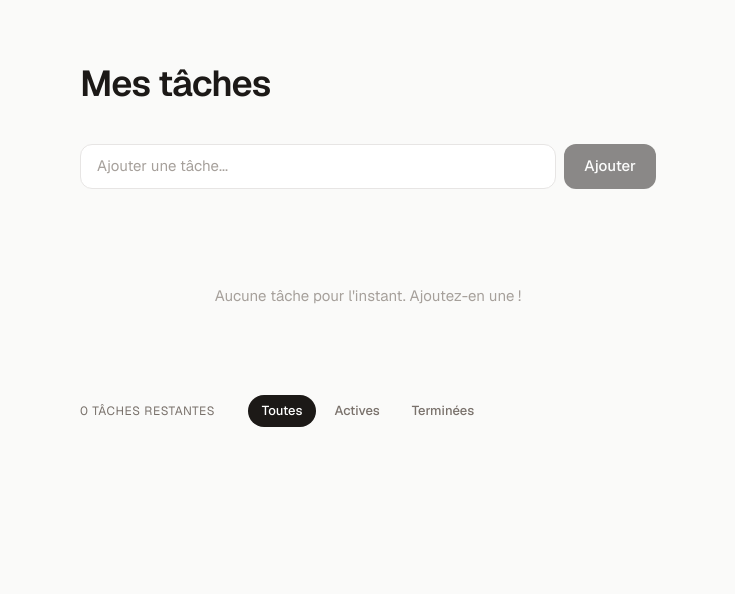
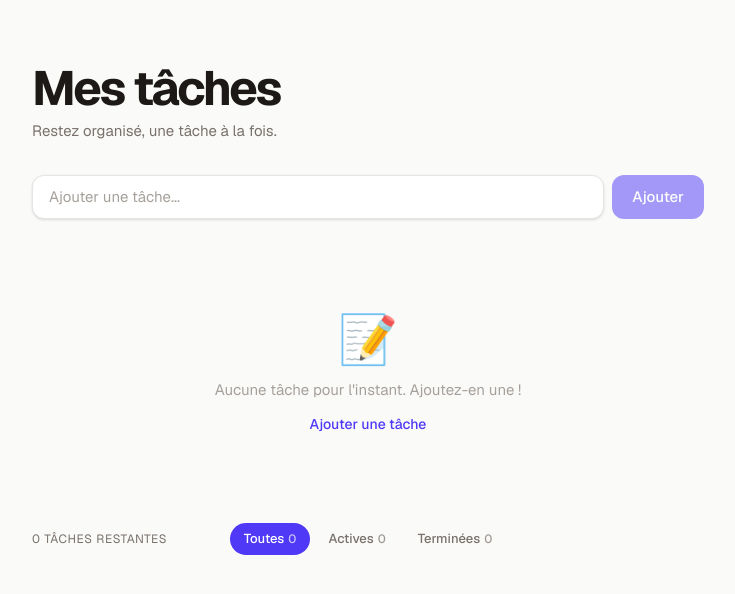
Before and after one commit to soumahoromemon47-glitch/taskflow, a Next.js app: page / in a window 1280 px wide. Shown: the top 594 px of the page, without its empty margins (272-1007 px from the left). Built offline with nearby package versions, Linux system fonts and the light colour scheme.

Commit message:
style: add indigo accent, visual hierarchy and empty state illustration

```diff
--- a/src/app/page.tsx
+++ b/src/app/page.tsx
@@ -22,12 +22,15 @@ export default function Home() {
 
   return (
     <main className="min-h-screen bg-stone-50 px-4 py-16 text-[15px] text-stone-900">
-      <div className="mx-auto max-w-xl">
-        <h1 className="mb-10 text-4xl font-semibold tracking-tight text-stone-900">
+      <div className="mx-auto max-w-2xl">
+        <h1 className="text-5xl font-bold tracking-tighter text-stone-900">
           Mes tâches
         </h1>
+        <p className="mt-2 text-stone-500">Restez organisé, une tâche à la fois.</p>
 
-        <TaskForm onAdd={addTask} />
+        <div className="mt-8">
+          <TaskForm onAdd={addTask} />
+        </div>
 
         <div className="mt-8">
           <TaskList
@@ -39,6 +42,7 @@ export default function Home() {
             onClearCompleted={clearCompleted}
             activeCount={activeCount}
             completedCount={completedCount}
+            totalCount={allTasks.length}
           />
         </div>
       </div>
--- a/src/components/TaskForm.tsx
+++ b/src/components/TaskForm.tsx
@@ -45,12 +45,12 @@ export default function TaskForm({ onAdd }: TaskFormProps) {
         value={title}
         onChange={(event) => setTitle(event.target.value)}
         placeholder="Ajouter une tâche..."
-        className="flex-1 rounded-xl border border-stone-200 bg-white px-4 py-2.5 text-[15px] text-stone-900 transition-colors placeholder:text-stone-400 focus:border-stone-900 focus:outline-none focus:ring-1 focus:ring-stone-900"
+        className="flex-1 rounded-xl border border-stone-200 bg-white px-4 py-2.5 text-[15px] text-stone-900 shadow-sm transition-all hover:shadow-md placeholder:text-stone-400 focus:border-indigo-500 focus:outline-none focus:ring-2 focus:ring-indigo-500/20"
       />
       <button
         type="submit"
         disabled={isEmpty}
-        className="rounded-xl bg-stone-900 px-5 py-2.5 text-[15px] font-medium text-white transition-all hover:bg-stone-800 active:scale-[0.98] disabled:opacity-50 disabled:cursor-not-allowed"
+        className="rounded-xl bg-indigo-600 px-5 py-2.5 text-[15px] font-medium text-white transition-all hover:bg-indigo-700 active:scale-[0.98] disabled:opacity-50 disabled:cursor-not-allowed"
       >
         Ajouter
       </button>
--- a/src/components/TaskItem.tsx
+++ b/src/components/TaskItem.tsx
@@ -20,13 +20,13 @@ export default function TaskItem({ task, onToggle, onDelete }: TaskItemProps) {
   const titleId = `task-title-${task.id}`;
 
   return (
-    <li className="flex items-center gap-3 rounded-2xl border border-stone-200 bg-white px-5 py-4 shadow-sm transition-shadow hover:shadow-md">
+    <li className="flex items-center gap-3 rounded-2xl border border-stone-200 bg-white px-5 py-4 shadow-sm transition-all duration-200 hover:border-indigo-200 hover:shadow-md starting:opacity-0 starting:translate-y-2">
       <input
         type="checkbox"
         checked={task.completed}
         onChange={() => onToggle(task.id)}
         aria-labelledby={titleId}
-        className="h-5 w-5 shrink-0 cursor-pointer rounded-md border-stone-300 accent-stone-900"
+        className="h-5 w-5 shrink-0 cursor-pointer rounded-md border-stone-300 accent-indigo-600"
       />
       <span
         id={titleId}
--- a/src/components/TaskList.tsx
+++ b/src/components/TaskList.tsx
@@ -21,6 +21,8 @@ interface TaskListProps {
   activeCount: number;
   /** Nombre de tâches terminées. */
   completedCount: number;
+  /** Nombre total de tâches, tous filtres confondus. */
+  totalCount: number;
 }
 
 /** Message affiché quand la liste filtrée est vide, selon le filtre courant. */
@@ -50,15 +52,35 @@ export default function TaskList({
   onClearCompleted,
   activeCount,
   completedCount,
+  totalCount,
 }: TaskListProps) {
   // Pluriel du compteur : « 1 tâche restante » / « 3 tâches restantes ».
   const remainingLabel =
     activeCount === 1 ? "1 tâche restante" : `${activeCount} tâches restantes`;
 
+  // Nombre de tâches affiché dans chaque pastille de filtre.
+  const filterCounts: Record<TaskFilter, number> = {
+    all: totalCount,
+    active: activeCount,
+    completed: completedCount,
+  };
+
   return (
     <div>
       {tasks.length === 0 ? (
-        <p className="py-16 text-center text-[15px] text-stone-400">{EMPTY_MESSAGES[filter]}</p>
+        <div className="py-16 text-center">
+          <div className="mb-4 text-5xl" aria-hidden="true">
+            📝
+          </div>
+          <p className="text-[15px] text-stone-400">{EMPTY_MESSAGES[filter]}</p>
+          <button
+            type="button"
+            onClick={() => document.getElementById("task-input")?.focus()}
+            className="mt-3 cursor-pointer text-sm font-medium text-indigo-600 transition-colors hover:underline"
+          >
+            Ajouter une tâche
+          </button>
+        </div>
       ) : (
         <ul className="flex flex-col gap-3" aria-label="Liste des tâches">
           {tasks.map((task) => (
@@ -87,11 +109,14 @@ export default function TaskList({
                 aria-pressed={isActive}
                 className={
                   isActive
-                    ? "rounded-full bg-stone-900 px-3.5 py-1.5 text-[13px] font-medium text-white transition-colors"
+                    ? "rounded-full bg-indigo-600 px-3.5 py-1.5 text-[13px] font-medium text-white transition-colors"
                     : "rounded-full bg-transparent px-3.5 py-1.5 text-[13px] font-medium text-stone-500 transition-colors hover:bg-stone-100 hover:text-stone-900"
                 }
               >
                 {option.label}
+                <span className="ml-1 text-xs opacity-70">
+                  {filterCounts[option.value]}
+                </span>
               </button>
             );
           })}
```
